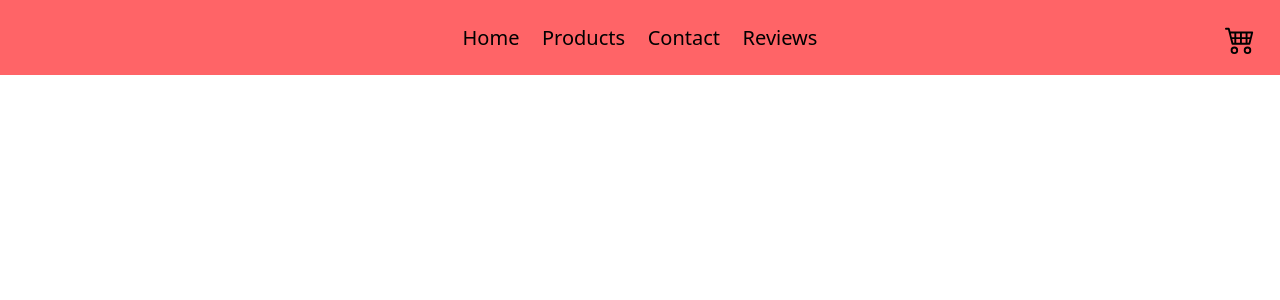
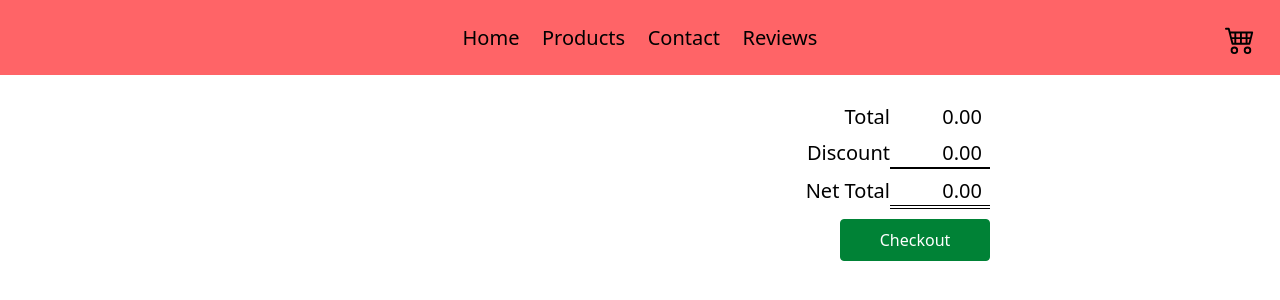
Before and after one commit to sandun89/crystal-beauty-clear-frontend, a React (Vite) app: page /cart in a window 1280 px wide. Shown: the top 300 px of the page. Built offline with nearby package versions, Linux system fonts and the light colour scheme.

Commit message:
checkout page added 🖋️🖋️🖋️

```diff
--- a/src/pages/client/cart.jsx
+++ b/src/pages/client/cart.jsx
@@ -1,5 +1,6 @@
 import { useEffect, useState } from "react";
-import { addToCart, getCart, removeFromCart } from "../../utils/cart"
+import { useNavigate } from "react-router-dom";
+import { addToCart, getCart, getTotal, getTotalForLabledPrice, removeFromCart } from "../../utils/cart"
 import { GoTrash } from "react-icons/go";
 import { FaPlus } from "react-icons/fa6";
 import { FaMinus } from "react-icons/fa";
@@ -7,6 +8,7 @@ import { FaMinus } from "react-icons/fa";
 export default function CartView(){
     const [cartLoaded, setCartLoaded] = useState(false);
     const [cart, setCart] = useState([]);
+    const navigate = useNavigate();
 
     useEffect(() => {
         if (cartLoaded == false) {
@@ -16,11 +18,10 @@ export default function CartView(){
         }
     },[cartLoaded]);
 
-    return(
+    return (
       <div className="w-full h-full flex justify-center p-[20px]">
         <div className="w-[700px]">
-                {
-                    cart.map((item, index) => {
+          {cart.map((item, index) => {
             return (
               <div
                 key={index}
@@ -59,28 +60,52 @@ export default function CartView(){
                   >
                     <FaPlus />
                   </button>
-                              <h1 className="text-xl mx-[10px]">
-                                {item.quantity}
-                              </h1>
+                  <h1 className="text-xl mx-[10px]">{item.quantity}</h1>
                   <button
                     onClick={() => {
                       addToCart(item, -1);
                       setCartLoaded(false);
                     }}
-                                className="bg-gray-500 text-white rounded-full p-[8px] cursor-pointer">
+                    className="bg-gray-500 text-white rounded-full p-[8px] cursor-pointer"
+                  >
                     <FaMinus />
                   </button>
                 </div>
                 <div className="h-full w-[100px] flex justify-center items-center">
-                              <h1 className="text-xl">
-                                {item.price * item.quantity}
-                              </h1>
+                  <h1 className="text-xl">{item.price * item.quantity}</h1>
                 </div>
               </div>
             );
-                    })
-                }
+          })}
+          <div className="w-full flex justify-end mt-2">
+            <h1 className="w-[100px] text-xl text-end">Total</h1>
+            <h1 className="w-[100px] text-xl text-end pr-2">
+              {getTotalForLabledPrice().toFixed(2)}
+            </h1>
+          </div>
+          <div className="w-full flex justify-end mt-2">
+            <h1 className="w-[100px] text-xl text-end">Discount</h1>
+            <h1 className="w-[100px] text-xl text-end pr-2 border-b-[2px]">
+              {(getTotalForLabledPrice() - getTotal()).toFixed(2)}
+            </h1>
+          </div>
+          <div className="w-full flex justify-end mt-2">
+            <h1 className="w-[100px] text-xl text-end">Net Total</h1>
+            <h1 className="w-[100px] text-xl text-end pr-2 border-b-[4px] border-double">
+              {getTotal().toFixed(2)}
+            </h1>
+          </div>
+          <div className="w-full flex justify-end mt-[10px]">
+            <button
+              onClick={() => {
+                navigate("/checkout", { state: { items: cart } });
+              }}
+              className="w-[150px] bg-green-700 text-white border border-green-700 p-[8px] rounded hover:bg-green-200 hover:text-black cursor-pointer"
+            >
+              Checkout
+            </button>
           </div>
         </div>
-    )
+      </div>
+    );
 }
--- /dev/null
+++ b/src/pages/client/checkoutPage.jsx
@@ -0,0 +1,5 @@
+export function Checkout(){
+    return(
+        <h1>Check =put</h1>
+    )
+}
--- a/src/pages/homePage.jsx
+++ b/src/pages/homePage.jsx
@@ -3,6 +3,7 @@ import { Route, Routes } from "react-router-dom";
 import ProductsPage from "./client/productspage";
 import ProductOverview from "./client/productOverview";
 import CartView from "./client/cart";
+import { Checkout } from "./client/checkoutPage";
 
 export default function HomePage(){
     return(
@@ -13,6 +14,7 @@ export default function HomePage(){
                     <Route path="/products" element={<ProductsPage/>} />
                     <Route path="/overview/:id" element={<ProductOverview/>} />
                     <Route path="/cart" element={<CartView/>} />
+                    <Route path="/checkout" element={<Checkout/>} />
                     <Route path="/" element={<h1>homw</h1>} />
                     <Route path="/*" element={<h1>Test</h1>} />
                 </Routes>
--- a/src/utils/cart.jsx
+++ b/src/utils/cart.jsx
@@ -42,3 +42,21 @@ export function removeFromCart(productId){
     localStorage.setItem("cart", JSON.stringify(cart));
     return cart;
 }
+
+export function getTotal(){
+    let cart = getCart();
+    let total = 0;
+    cart.forEach((product) => {
+        total += product.price * product.quantity;
+    });
+    return total;
+}
+
+export function getTotalForLabledPrice(){
+    let cart = getCart();
+    let total = 0;
+    cart.forEach((product) => {
+        total += product.labledPrice * product.quantity;
+    });
+    return total;
+}
```
Lines whose indentation alone changed are shown as unchanged.
